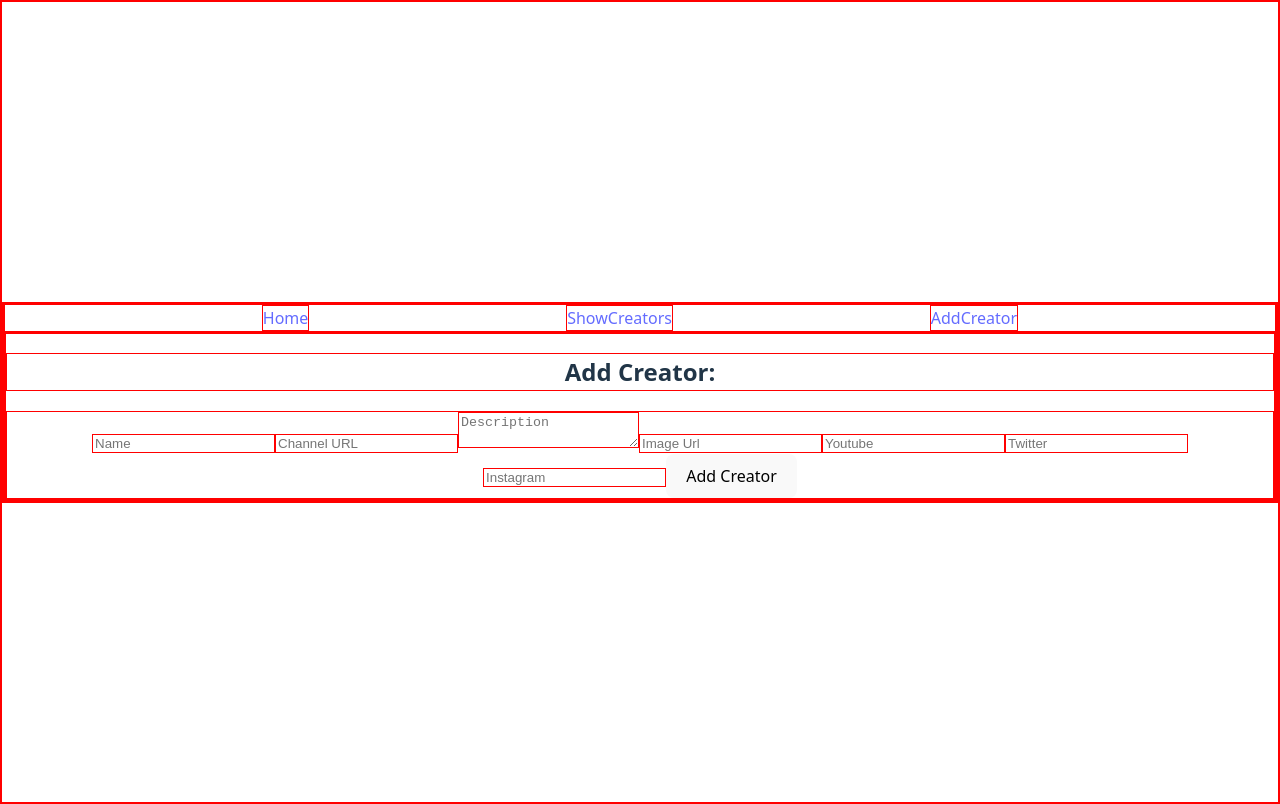
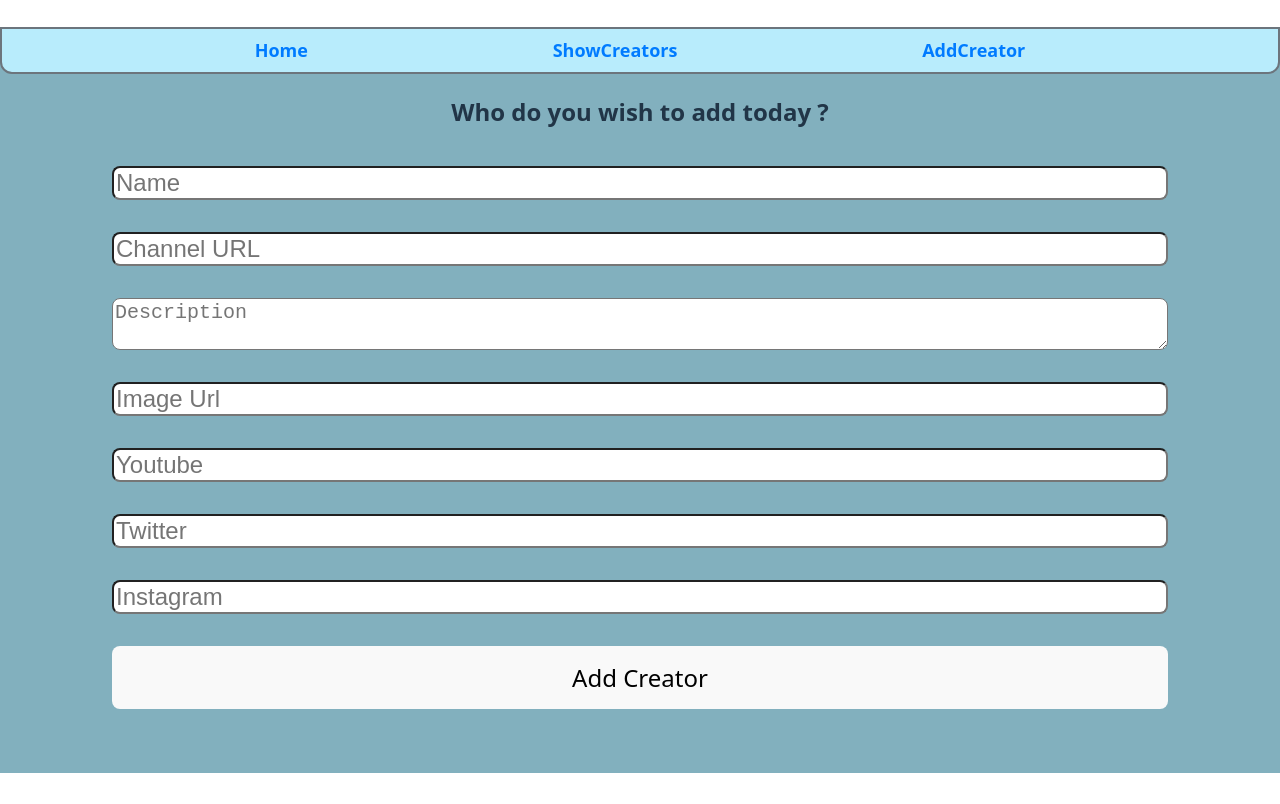
Before and after one commit to workoholyguy/codepath-web103-prework-creatorverse, a React (Vite) app: page /addcreator in a window 1280 px wide. Built offline with nearby package versions, Linux system fonts and the light colour scheme; no server answers.

Commit message:
Added Styling

```diff
--- a/package.json
+++ b/package.json
@@ -13,9 +13,11 @@
     "preview": "vite preview"
   },
   "dependencies": {
+    "@react-icons/all-files": "^4.1.0",
     "@supabase/supabase-js": "^2.52.0",
     "react": "^19.1.0",
     "react-dom": "^19.1.0",
+    "react-icons": "^5.5.0",
     "react-router": "^7.7.0",
     "react-router-dom": "^7.7.0",
     "zod": "^4.0.5"
--- a/src/App.css
+++ b/src/App.css
@@ -3,12 +3,24 @@
   margin: 0 auto;
   padding: 0rem;
   text-align: center;
+  width: 100%;
   /* display: flex; */
   /* justify-content: center; */
+  --color-background: dimgrey;
+  --color-primary-text: rgb(184, 236, 252);
+  --color-accent-text: rgb(130, 176, 190);
+  --color-black: black;
+  --color-primary: #007bff; /* Blue */
+  --color-secondary: #6c757d; /* Gray */
+  --color-accent: #ffc107; /* Yellow */
+  --color-success: #28a745; /* Green */
+  --color-danger: #dc3545; /* Red */
+  --color-light: #f8f9fa; /* Light Gray */
+  --color-dark: #343a40; /* Dark Gray */
 }
 
 * {
-  border: solid red 1px;
+  /* border: solid red 1px; */
   /* padding: 0.01rem; */
 }
 
@@ -16,12 +28,29 @@
   display: flex;
   justify-content: flex-start;
   flex-direction: column;
+  /* background-color: */
+  background-color: var(--color-accent-text);
 }
 
 .navbar {
+  top: 0;
+  position: sticky;
   display: flex;
   justify-content: space-evenly;
   align-items: center;
+  /* margin-top: 0.1rem; */
+  padding: 0.5rem;
+  border: var(--color-secondary) 2px solid;
+  border-bottom-left-radius: 12px;
+  border-bottom-right-radius: 12px;
+  background-color: var(--color-primary-text);
+}
+
+.navbar * {
+  /* color: black; */
+  color: var(--color-primary);
+  font-weight: bolder;
+  font-size: large;
 }
 
 .all-creators-container {
@@ -44,4 +73,81 @@
   /* flex: 1 1 300px; Grow, shrink, basis */
   row-gap: 0rem;
   max-width: min-content;
+  border: var(--color-secondary) 2px solid;
+  border-radius: 12px;
 }
+
+.creator-card-container * {
+  border-radius: 12px;
+  /* width: 100%;
+  max-width: 340px; same as image width */
+  /* padding: 0.01rem; */
+}
+.creator-card-container h3 {
+  /* font-size: xx-large; */
+  /* padding: 0%; */
+  margin: 0.1rem;
+}
+
+.creator-info {
+  font-size: x-large;
+  display: flex;
+  justify-content: space-around;
+  align-items: center;
+  width: 100%;
+  /* margin: 0.1rem 0.2rem; */
+}
+
+.creator-info * {
+  padding: 0.1rem;
+}
+
+.creator-card-socials {
+  display: flex;
+  width: 100%;
+  font-size: xx-large;
+  justify-content: space-evenly;
+  padding: 0rem;
+  margin: 0rem;
+}
+
+/* .add-creator-page {
+  display: flex;
+  padding: 1rem;
+} */
+
+.new-creator-form {
+  display: flex;
+  flex-direction: column;
+  /* gap: 1rem; */
+  padding: 3rem;
+  padding-top: 0%;
+}
+
+.new-creator-form * {
+  font-size: x-large;
+  margin: 1rem 4rem;
+  border-radius: 8px;
+}
+
+.view-creator-page {
+  display: flex;
+  /* justify-content: flex-start; */
+  /* width: 100%; */
+  flex-direction: column;
+  padding: 0rem 1rem;
+  flex-wrap: wrap;
+}
+
+.view-creator-image-description {
+  display: flex;
+  padding: 0rem 0rem;
+  border: solid 4px var(--color-primary);
+  border-radius: 12px;
+  align-items: center;
+  gap: 1rem;
+}
+
+.view-creator-image-description * {
+  border-radius: 12px;
+}
--- a/src/components/CreatorCard.tsx
+++ b/src/components/CreatorCard.tsx
@@ -1,5 +1,11 @@
-import { NavLink } from 'react-router'
-import '../App.css'
+import { NavLink } from "react-router";
+import "../App.css";
+import { FaInstagram } from "react-icons/fa";
+import { FaSquareXTwitter } from "react-icons/fa6";
+import { FaYoutube } from "react-icons/fa";
+import { Link } from "react-router-dom";
+import { FaEdit } from "react-icons/fa";
+import { FaCircleInfo } from "react-icons/fa6";
 
 type CreatorCardProps = {
     id: number;
@@ -7,23 +13,62 @@ type CreatorCardProps = {
     creatorDescription: string;
     creatorChannelLink: string;
     imageSource: string;
+    creatorInstagram: string;
+    creatorTwitter: string;
+    creatorYoutube: string;
 };
 
-function CreatorCard({ id, creatorName, creatorDescription, creatorChannelLink, imageSource }: CreatorCardProps) {
+function CreatorCard({
+    id,
+    creatorName,
+    creatorDescription,
+    creatorChannelLink,
+    imageSource,
+    creatorInstagram,
+    creatorTwitter,
+    creatorYoutube,
+}: CreatorCardProps) {
     return (
-        <div className='creator-card-container'>
-            <img width="340px" src={imageSource} alt="Creator Image" />
-            <h3>Creator's Name: {creatorName}</h3>
-            <NavLink to={`/ViewCreator/` + id} className={({ isActive }) => isActive ? "active" : ""}>
-                View Creator Details
-            </NavLink>
-            <NavLink to={`/EditCreator/` + id} className={({ isActive }) => isActive ? "active" : ""}>
-                Edit Creator Info
-            </NavLink>
+        <div className="creator-card-container">
+            <Link to={`/ViewCreator/` + id}>
+                <img width="340px" src={imageSource} alt="Creator Image" />
+            </Link>
+            <div className="creator-info">
+                <div className="creator-info-left">
+                    <h3>{creatorName}</h3>
+                </div>
+                <div className="creator-info-right">
+                    <NavLink
+                        to={`/ViewCreator/` + id}
+                        className={({ isActive }) => (isActive ? "active" : "")}
+                    >
+                        <FaCircleInfo />
+                    </NavLink>
+                    <NavLink
+                        to={`/EditCreator/` + id}
+                        className={({ isActive }) => (isActive ? "active" : "")}
+                    >
+                        <FaEdit />
+                    </NavLink>
+                </div>
+            </div>
+            <div className="creator-card-socials">
+                <Link to={creatorInstagram}>
+                    <FaInstagram />
+                </Link>
+                <Link to={creatorTwitter}>
+                    <FaSquareXTwitter />
+                </Link>
+                <Link to={creatorYoutube}>
+                    <FaYoutube />
+                </Link>
+            </div>
             <p>Description: {creatorDescription}</p>
-            <a href={creatorChannelLink} target='blank'>Channel Link</a>
+            <a href={creatorChannelLink} target="blank">
+                Channel Link
+            </a>
         </div>
-    )
+    );
 }
 
-export default CreatorCard
+export default CreatorCard;
--- a/src/pages/AddCreator.tsx
+++ b/src/pages/AddCreator.tsx
@@ -2,6 +2,12 @@ import React, { useEffect, useState, useActionState } from "react";
 import { supabase } from "../client";
 import { useFormStatus } from "react-dom";
 import '../App.css'
+import { FaInstagram } from "react-icons/fa";
+import { FaSquareXTwitter } from "react-icons/fa6";
+import { FaYoutube } from "react-icons/fa";
+import { Link } from "react-router-dom";
+import { FaEdit } from "react-icons/fa";
+import { FaCircleInfo } from "react-icons/fa6";
 
 
 async function addCreatorAction(
@@ -70,8 +76,8 @@ function AddCreator() {
     return (
         <div>
             {/* <Navbar /> */}
-            <h2>Add Creator:</h2>
-            <form action={formAction}>
+            <h2>Who do you wish to add today ?</h2>
+            <form action={formAction} className="new-creator-form">
                 <input
                     name="name"
                     defaultValue={state.data.name}
--- a/src/pages/Home.tsx
+++ b/src/pages/Home.tsx
@@ -6,7 +6,7 @@ import '../App.css'
 function Home() {
     return (
         <div>
-            <h1>Home:</h1>
+            {/* <h1>Home:</h1> */}
             <ShowCreators />
         </div>
     )
--- a/src/pages/ShowCreators.tsx
+++ b/src/pages/ShowCreators.tsx
@@ -18,9 +18,13 @@ function ShowCreators() {
         load()
     }, [])
 
+    useEffect(() => {
+        console.log(allCreatorsData);
+    }, [allCreatorsData])
+
     return (
         <>
-            <h2>Show Creators Page:</h2>
+            <h2>Meet Our Creators !</h2>
 
             <div className='all-creators-container'>
 
@@ -28,21 +32,21 @@ function ShowCreators() {
                 {
                     allCreatorsData ? (
                         allCreatorsData.map((creator) => (
-                            <CreatorCard
+                            < CreatorCard
                                 key={creator.id}
                                 id={creator.id}
                                 imageSource={creator.image_url}
                                 creatorName={creator.name}
                                 creatorDescription={creator.description}
                                 creatorChannelLink={creator.url}
+                                creatorInstagram={creator.instagram}
+                                creatorTwitter={creator.twitter}
+                                creatorYoutube={creator.youtube}
                             />))
                     ) : (
                         <p>Loading...</p>
                     )
                 }
-
-
-
             </div>
         </>
     )
--- a/src/pages/VewCreator.tsx
+++ b/src/pages/VewCreator.tsx
@@ -2,6 +2,12 @@ import React, { useEffect, useState } from 'react'
 import { useParams } from 'react-router'
 import { fetchAllCreators } from '../utils/fetchCreators'
 import '../App.css'
+import { FaInstagram } from "react-icons/fa";
+import { FaSquareXTwitter } from "react-icons/fa6";
+import { FaYoutube } from "react-icons/fa";
+import { Link } from "react-router-dom";
+import { FaEdit } from "react-icons/fa";
+import { FaCircleInfo } from "react-icons/fa6";
 
 
 function VewCreator() {
@@ -34,18 +40,24 @@ function VewCreator() {
     if (!currentCreatorData) return <p>Loading...</p>;
 
     return (
-        <div>
+        <div className='view-creator-page'>
             {/* <Navbar /> */}
-            <h2>View Creator</h2>
-            <h3>{param_id}</h3>
-            <img width="270px" src={currentCreatorData.image_url} alt="" />
-            <h3>{currentCreatorData.name}</h3>
-            <h3>{currentCreatorData.description}</h3>
-            <h3><a href={currentCreatorData.instagram}>IG</a></h3>
-            <h3><a href={currentCreatorData.twitter}>Twitter</a></h3>
-            <h3><a href={currentCreatorData.youtube}>Youtube</a></h3>
-            <a href={currentCreatorData.url} target='blank'>View Channel</a>
-            <a href={`/EditCreator/${param_id}`}>Edit Creator</a>
+            {/* <h2>View Creator</h2> */}
+            {/* <h3>{param_id}</h3> */}
+            <div className="name-edit">
+                <h3>{currentCreatorData.name}</h3>
+
+            </div>
+            <div className="view-creator-image-description">
+                <img width="270px" src={currentCreatorData.image_url} alt="" />
+                <h3>{currentCreatorData.description}</h3>
+            </div>
+            <h3><a href={currentCreatorData.instagram}><FaInstagram /></a></h3>
+            <h3><a href={currentCreatorData.twitter}><FaSquareXTwitter /></a></h3>
+            <h3><a href={currentCreatorData.youtube}><FaYoutube /></a></h3>
+            <a href={currentCreatorData.url} target='blank'><FaCircleInfo /></a>
+
+            <a href={`/EditCreator/${param_id}`}><FaEdit /></a>
         </div>
     )
 }
```
Also changed, not shown: 1 other file (tests, documents, lock files or other folders).
